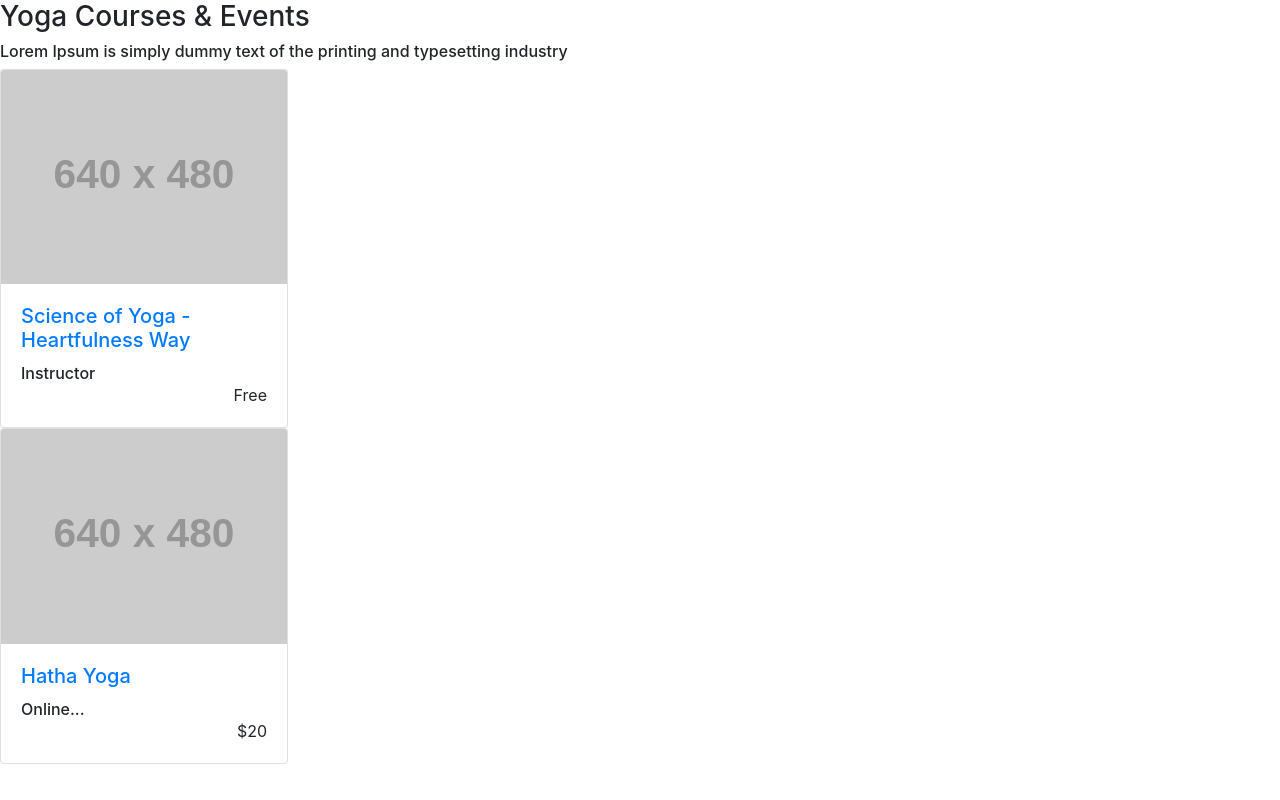
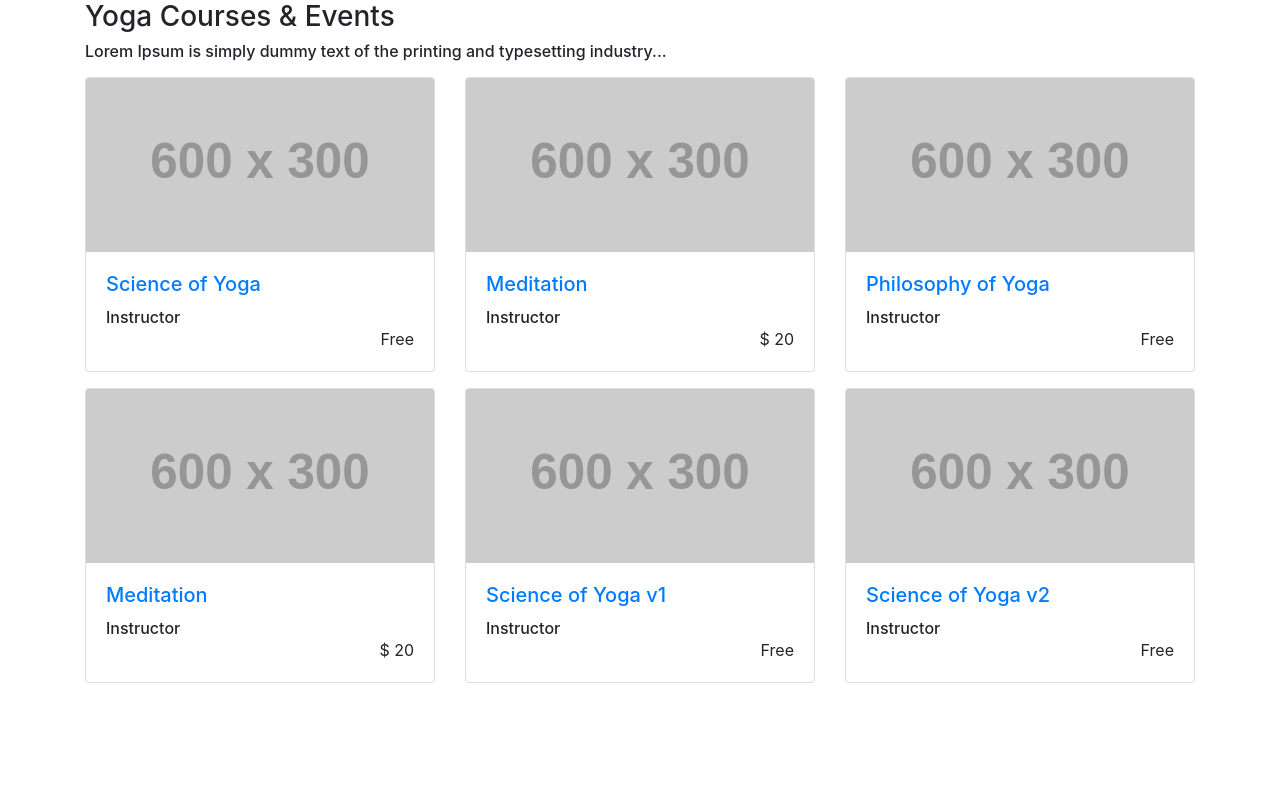
Before and after one commit to hfnabhyasi/heartathon, a Vue app: page / in a window 1280 px wide. Built offline with nearby package versions, Linux system fonts and the light colour scheme.

Commit message:
abstraction of data

```diff
--- a/src/App.vue
+++ b/src/App.vue
@@ -1,20 +1,33 @@
 <template>
 <div>
-  <HeaderComp :content="{heading:'Yoga Courses & Events',description:'Lorem Ipsum is simply dummy text of the printing and typesetting industry'}"
-    :styles="{heading:'h3',description:'h6'}"
-  />
-  <Card :content="{price:'Free',heading:'Science of Yoga - Heartfulness Way',description:'Instructor'}" />
-  <Card :content="{price:'$20',heading:'Hatha Yoga',description:'Online...'}" />
+  <div class="container">
+    <HeaderComp
+      :content="HeaderData"
+      :styles="{heading:'h3',description:'h6'}"
+    />
+
+    <!-- CourseRow  -->
+    <CourseRow />
+
+  </div>
 </div>
 </template>
 
 <script>
 import HeaderComp from "./components/HeaderComp"
-import Card from "./components/Card"
+import CourseRow from "./components/CourseRow"
+import HeaderData from './data/header'
+
 export default {
-components:{
-  HeaderComp,Card
-}
+  data() {
+    return {
+      HeaderData
+    }
+  },
+  components:{
+    HeaderComp,
+    CourseRow
+  }
 }
 
 </script>
--- a/src/components/Card.vue
+++ b/src/components/Card.vue
@@ -1,17 +1,13 @@
 <template lang="html">
-  <div class="card" style="width: 18rem;">
-  <img class="card-img-top" src="https://placehold.it/640x480" alt="Card image cap">
+  <div class="card  h-100 justify-content-around">
+  <img class="card-img-top" :src="content.imgSrc" alt="Card image cap">
   <div class="card-body">
     <HeaderComp :content="{heading:content.heading,description:content.description}"
     :styles="{heading:'card-title h5 text-primary',description:'card-text h6'}"
     />
-    <span class="price">
-        {{content.price}}
-    </span>
-
-    <!-- <h5 class="card-title">Card title</h5>
-    <p class="card-text">Some quick example text to build on the card title and make up the bulk of the card's content.</p> -->
-    <!-- <a href="#" class="btn btn-primary">Go somewhere</a> -->
+    <div class="text-right">
+      {{content.price}}
+    </div>
   </div>
 </div>
 </template>
@@ -30,7 +26,5 @@ props:[
 </script>
 
 <style lang="css" scoped>
-.price{
-  float:right;
-}
+
 </style>
--- /dev/null
+++ b/src/components/CourseRow.vue
@@ -0,0 +1,26 @@
+<template lang="html">
+  <div class="row">
+    <div class="col-4 my-2" v-for="(course, i) in Courses" :key="i">
+      <Card :content="course" />
+    </div>
+  </div>
+</template>
+
+<script>
+import Card from "./Card"
+import Courses from '../data/courses'
+
+export default {
+  data() {
+    return {
+      Courses
+    }
+  },
+  components:{
+    Card
+  }
+}
+</script>
+
+<style lang="css" scoped>
+</style>
--- /dev/null
+++ b/src/data/courses.js
@@ -0,0 +1,34 @@
+export default [{
+    price: 'Free',
+    heading: 'Science of Yoga',
+    description: 'Instructor',
+    imgSrc: 'https://placehold.it/600x300'
+  }, {
+    price: '$ 20',
+    heading: 'Meditation',
+    description: 'Instructor',
+    imgSrc: 'https://placehold.it/600x300'
+  },
+  {
+    price: 'Free',
+    heading: 'Philosophy of Yoga',
+    description: 'Instructor',
+    imgSrc: 'https://placehold.it/600x300'
+  }, {
+    price: '$ 20',
+    heading: 'Meditation',
+    description: 'Instructor',
+    imgSrc: 'https://placehold.it/600x300'
+  }, {
+    price: 'Free',
+    heading: 'Science of Yoga v1',
+    description: 'Instructor',
+    imgSrc: 'https://placehold.it/600x300'
+  },
+  {
+   price: 'Free',
+   heading: 'Science of Yoga v2',
+   description: 'Instructor',
+   imgSrc: 'https://placehold.it/600x300'
+ }
+]
--- /dev/null
+++ b/src/data/header.js
@@ -0,0 +1,4 @@
+export default {
+  heading: 'Yoga Courses & Events',
+  description: 'Lorem Ipsum is simply dummy text of the printing and typesetting industry...'
+}
```
Also changed, not shown: src/data/courses.json (deleted, +0 -18 lines).
